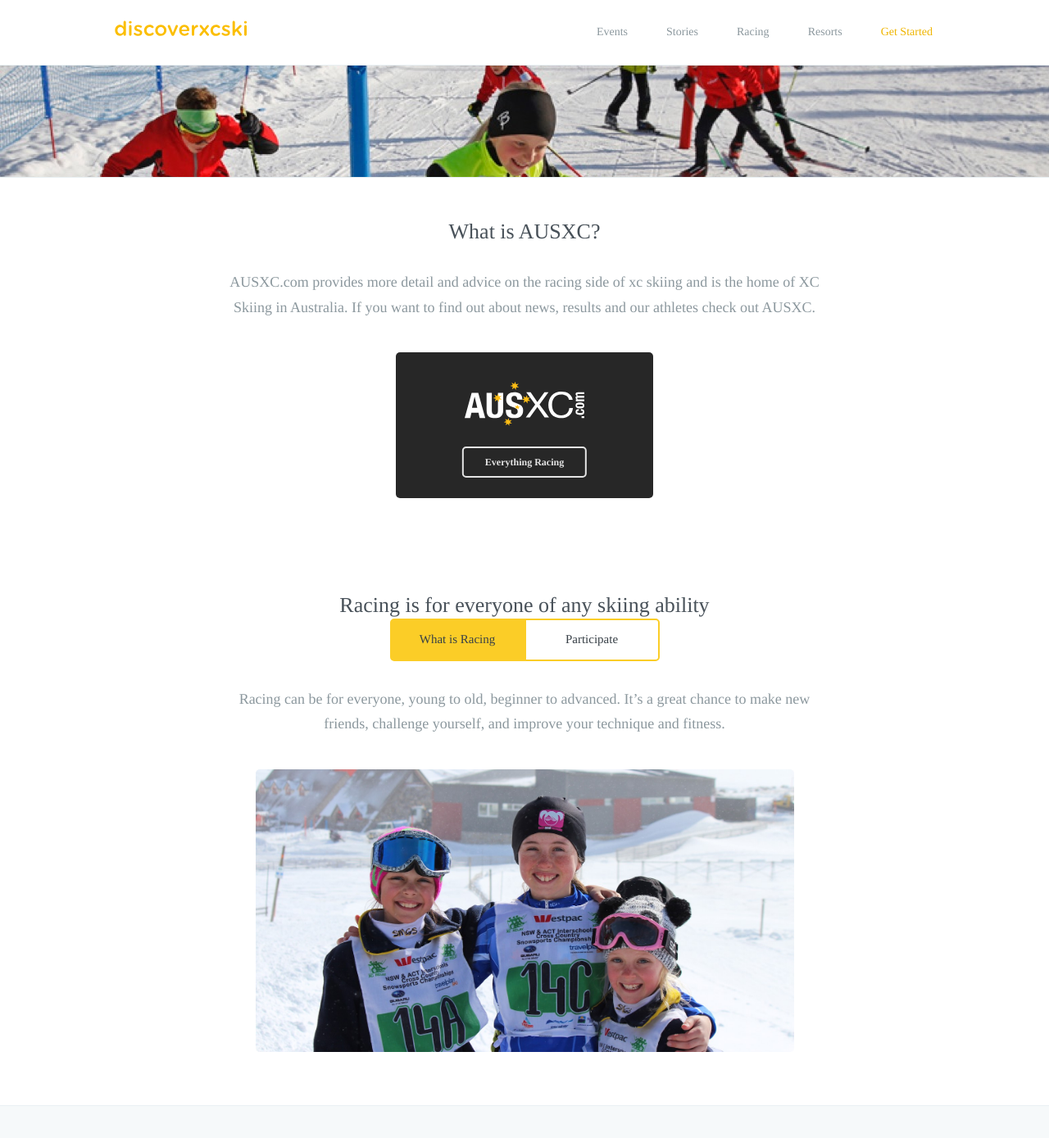
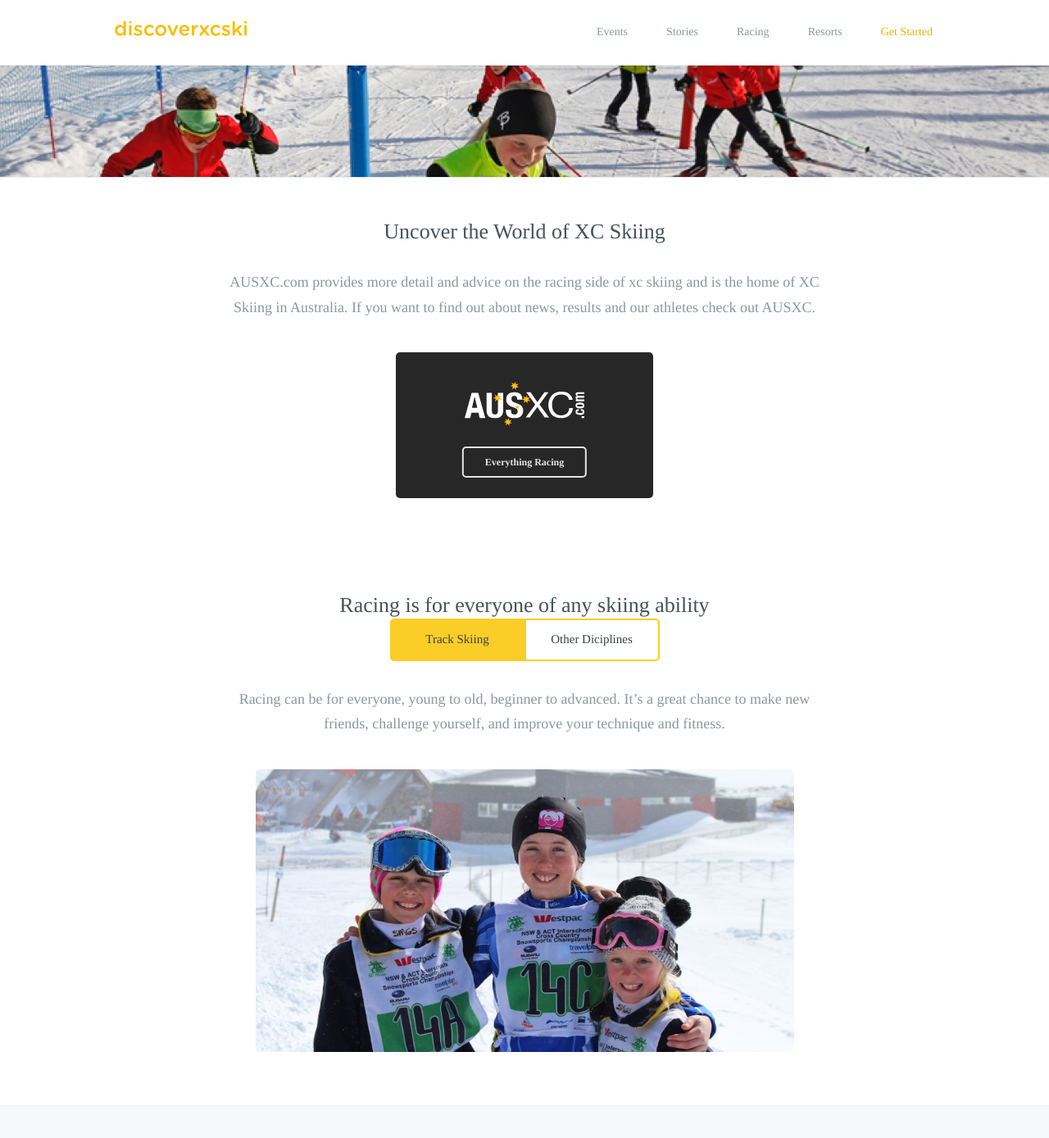
Before and after one commit to robcatto/robcatto.github.io, a Jekyll site: the page index.html, which Jekyll copies as it is, in a window 1280 px wide and 1400 px high. Shown: the top 1389 px of the window at 82% size. Built offline with Jekyll 4.4.1, drawn with Linux system fonts in a browser that asks for light colours; some web fonts are replaced; Markdown is read by kramdown in place of the engine named in the settings.

Commit message:
Home Page Commits

```diff
--- a/index.html
+++ b/index.html
@@ -127,7 +127,7 @@
             <div class="page__content">
 
             <section class="mobile_section" style="border-bottom: none">
-                <h3>What is AUSXC?</h3>
+                <h3>Uncover the World of XC Skiing</h3>
                 <p>
                     AUSXC.com provides more detail and advice on the racing side of xc skiing and is the home of XC Skiing in Australia. If you want to find out about news, results and our athletes check out AUSXC.
                 </p>
@@ -184,7 +184,7 @@
         margin-right: -5px;
 ">
 
-        What is Racing</label>
+        Track Skiing</label>
 
       <input id="tab2" type="radio" name="tabs">
       <label class="button" for="tab2" style="
@@ -193,7 +193,7 @@
         padding: 0px 21px;
         width: 165px;">
 
-        Participate</label>
+        Other Diciplines</label>
 
 
       <div class="content">
--- a/style.css
+++ b/style.css
@@ -1138,6 +1138,7 @@ font-weight: 500;
   font-family: "Gotham Rounded A", "Gotham Rounded B";
   margin-top: 52px;
   position: relative;
+  background-size: contain;
 }
 
 .feature_header {
```
